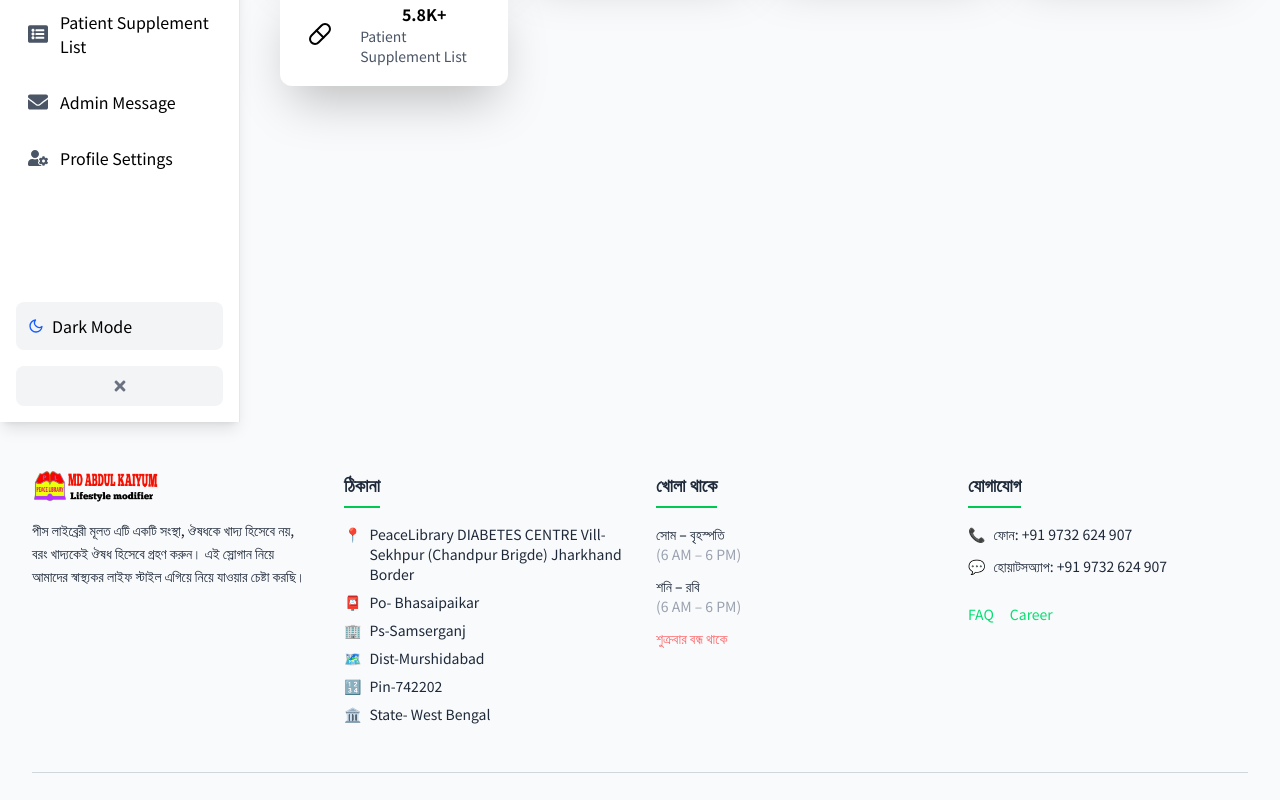
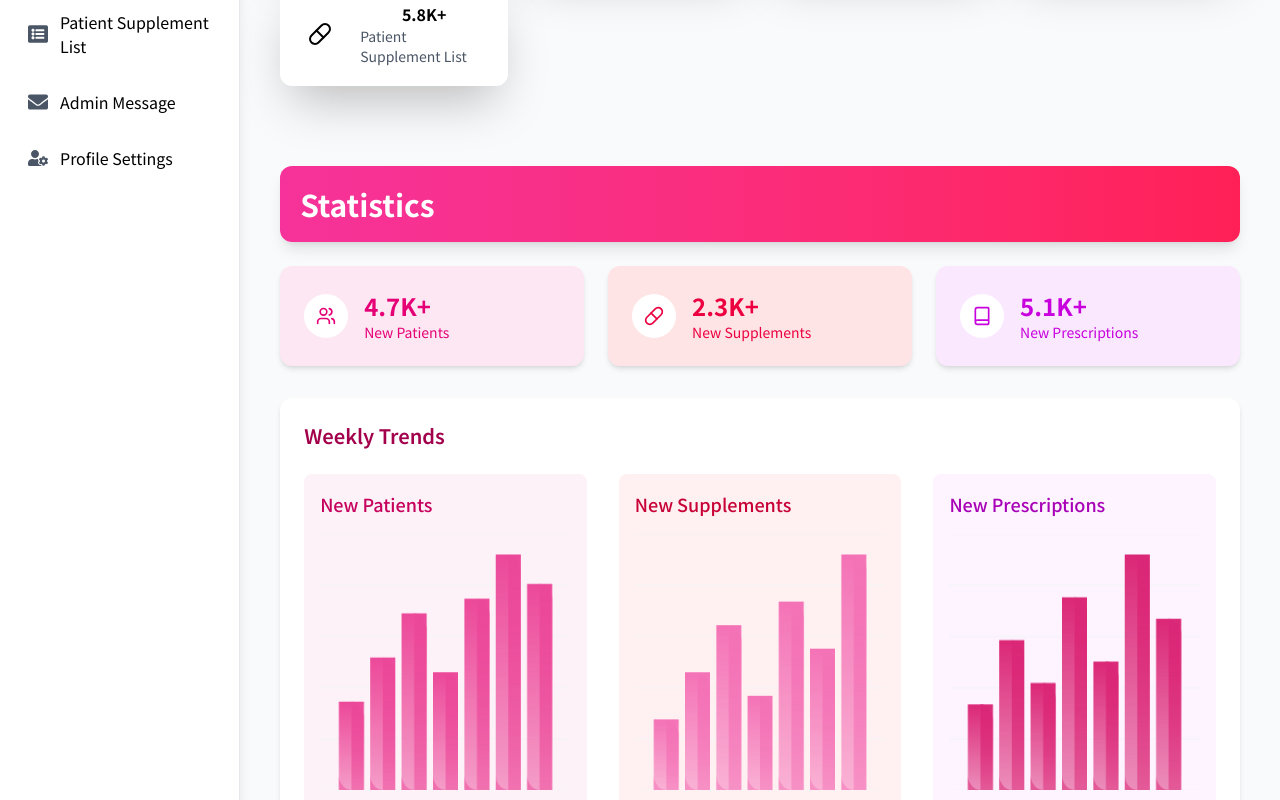
Before and after one commit to KMTonmoy/DrTech-Job-Task, a Next.js app: page /dashboard in a window 1280 px wide. Shown: the part 460-1260 px from the top of the page. Built offline with nearby package versions, Linux system fonts and the light colour scheme.

Commit message:
Statics added

```diff
--- a/src/app/dashboard/page.jsx
+++ b/src/app/dashboard/page.jsx
@@ -1,5 +1,6 @@
 'use client';
 
+import Stats from '@/components/Stats';
 import { Book, Users, Calendar, Activity, Pill, FileText, Shield, History } from 'lucide-react';
 import React, { useState, useRef, useEffect } from 'react';
 
@@ -93,13 +94,13 @@ const Dashboard = () => {
   };
 
   return (
-    <div className='w-full p-4 md:p-10 min-h-screen bg-gray-50'>
+    <div className='w-full'>
+      <div className='w-full p-4 md:p-10  bg-gray-50'>
         {/* Header */}
         <div className='w-full p-5 rounded-xl mb-6 bg-blue-500 text-white shadow-lg'>
           <h1 className='text-2xl md:text-3xl font-bold'>One Click Access</h1>
         </div>
 
-      {/* Stats Grid with Drag and Drop */}
         <div
           ref={containerRef}
           className='grid grid-cols-1 sm:grid-cols-2 lg:grid-cols-3 xl:grid-cols-4 gap-4'
@@ -133,6 +134,8 @@ const Dashboard = () => {
           ))}
         </div>
       </div>
+      <Stats />
+    </div>
   );
 };
 
--- /dev/null
+++ b/src/components/Stats.jsx
@@ -0,0 +1,152 @@
+'use client';
+
+import { Book, Users, Calendar, Activity, Pill, FileText, Shield, History } from 'lucide-react';
+import React, { useState, useRef, useEffect } from 'react';
+
+const Stats = () => {
+  // Fake data for charts
+  const [patientData] = useState([30, 45, 60, 40, 65, 80, 70]);
+  const [supplementData] = useState([15, 25, 35, 20, 40, 30, 50]);
+  const [prescriptionData] = useState([20, 35, 25, 45, 30, 55, 40]);
+
+  // Stats data
+  const stats = [
+    { icon: <Users size={20} />, value: '4.7K+', label: 'New Patients', color: 'bg-pink-100 text-pink-600' },
+    { icon: <Pill size={20} />, value: '2.3K+', label: 'New Supplements', color: 'bg-rose-100 text-rose-600' },
+    { icon: <Book size={20} />, value: '5.1K+', label: 'New Prescriptions', color: 'bg-fuchsia-100 text-fuchsia-600' }
+  ];
+
+  // Draw chart manually
+  const drawChart = (canvasRef, data, color) => {
+    if (!canvasRef.current) return;
+
+    const canvas = canvasRef.current;
+    const ctx = canvas.getContext('2d');
+    const width = canvas.width;
+    const height = canvas.height;
+    const spacing = width / (data.length + 1);
+    const maxValue = Math.max(...data);
+
+    // Clear canvas
+    ctx.clearRect(0, 0, width, height);
+
+    // Draw grid lines
+    ctx.strokeStyle = '#f3f4f6';
+    ctx.lineWidth = 1;
+    for (let i = 0; i <= 5; i++) {
+      const y = height - (i * height / 5);
+      ctx.beginPath();
+      ctx.moveTo(0, y);
+      ctx.lineTo(width, y);
+      ctx.stroke();
+    }
+
+    // Draw bars
+    data.forEach((value, index) => {
+      const barHeight = (value / maxValue) * (height - 20);
+      const x = spacing * (index + 1) - 15;
+      const y = height - barHeight;
+
+      // Gradient fill
+      const gradient = ctx.createLinearGradient(0, y, 0, height);
+      gradient.addColorStop(0, color);
+      gradient.addColorStop(1, `${color}80`);
+
+      ctx.fillStyle = gradient;
+      ctx.fillRect(x, y, 30, barHeight);
+
+      // Rounded corners
+      ctx.beginPath();
+      ctx.moveTo(x + 15, y);
+      ctx.arc(x + 15, y + 15, 15, -Math.PI/2, 0);
+      ctx.lineTo(x + 30, y + barHeight);
+      ctx.lineTo(x, y + barHeight);
+      ctx.arc(x + 15, y + barHeight - 15, 15, Math.PI, Math.PI/2, true);
+      ctx.closePath();
+      ctx.fill();
+    });
+  };
+
+  // Refs for canvas elements
+  const patientChartRef = useRef(null);
+  const supplementChartRef = useRef(null);
+  const prescriptionChartRef = useRef(null);
+
+  useEffect(() => {
+    drawChart(patientChartRef, patientData, '#ec4899');
+    drawChart(supplementChartRef, supplementData, '#f472b6');
+    drawChart(prescriptionChartRef, prescriptionData, '#db2777');
+  }, []);
+
+  return (
+    <div className='w-full p-4 md:p-10 min-h-screen bg-gray-50'>
+      {/* Header */}
+      <div className='w-full p-5 rounded-xl mb-6 bg-gradient-to-r from-pink-500 to-rose-500 text-white shadow-lg'>
+        <h1 className='text-2xl md:text-3xl font-bold'>Statistics</h1>
+      </div>
+
+      {/* Stats Cards */}
+      <div className='grid grid-cols-1 md:grid-cols-3 gap-6 mb-8'>
+        {stats.map((stat, index) => (
+          <div key={index} className={`${stat.color} p-6 rounded-xl shadow-md flex items-center gap-4`}>
+            <div className='p-3 rounded-full bg-white bg-opacity-50'>
+              {stat.icon}
+            </div>
+            <div>
+              <p className='text-2xl font-bold'>{stat.value}</p>
+              <p className='text-sm'>{stat.label}</p>
+            </div>
+          </div>
+        ))}
+      </div>
+
+      {/* Charts Section */}
+      <div className='bg-white rounded-xl shadow-md p-6'>
+        <h2 className='text-xl font-semibold mb-6 text-pink-800'>Weekly Trends</h2>
+
+        <div className='grid grid-cols-1 md:grid-cols-3 gap-8'>
+          {/* New Patients Chart */}
+          <div className='bg-pink-50 rounded-lg p-4'>
+            <h3 className='text-lg font-medium text-pink-700 mb-4'>New Patients</h3>
+            <div className='h-64'>
+              <canvas
+                ref={patientChartRef}
+                width={300}
+                height={250}
+                className='w-full h-full'
+              />
+            </div>
+          </div>
+
+          {/* New Supplements Chart */}
+          <div className='bg-rose-50 rounded-lg p-4'>
+            <h3 className='text-lg font-medium text-rose-700 mb-4'>New Supplements</h3>
+            <div className='h-64'>
+              <canvas
+                ref={supplementChartRef}
+                width={300}
+                height={250}
+                className='w-full h-full'
+              />
+            </div>
+          </div>
+
+          {/* New Prescriptions Chart */}
+          <div className='bg-fuchsia-50 rounded-lg p-4'>
+            <h3 className='text-lg font-medium text-fuchsia-700 mb-4'>New Prescriptions</h3>
+            <div className='h-64'>
+              <canvas
+                ref={prescriptionChartRef}
+                width={300}
+                height={250}
+                className='w-full h-full'
+              />
+            </div>
+          </div>
+        </div>
+      </div>
+    </div>
+  );
+};
+
+export default Stats;
```
Lines whose indentation alone changed are shown as unchanged.
